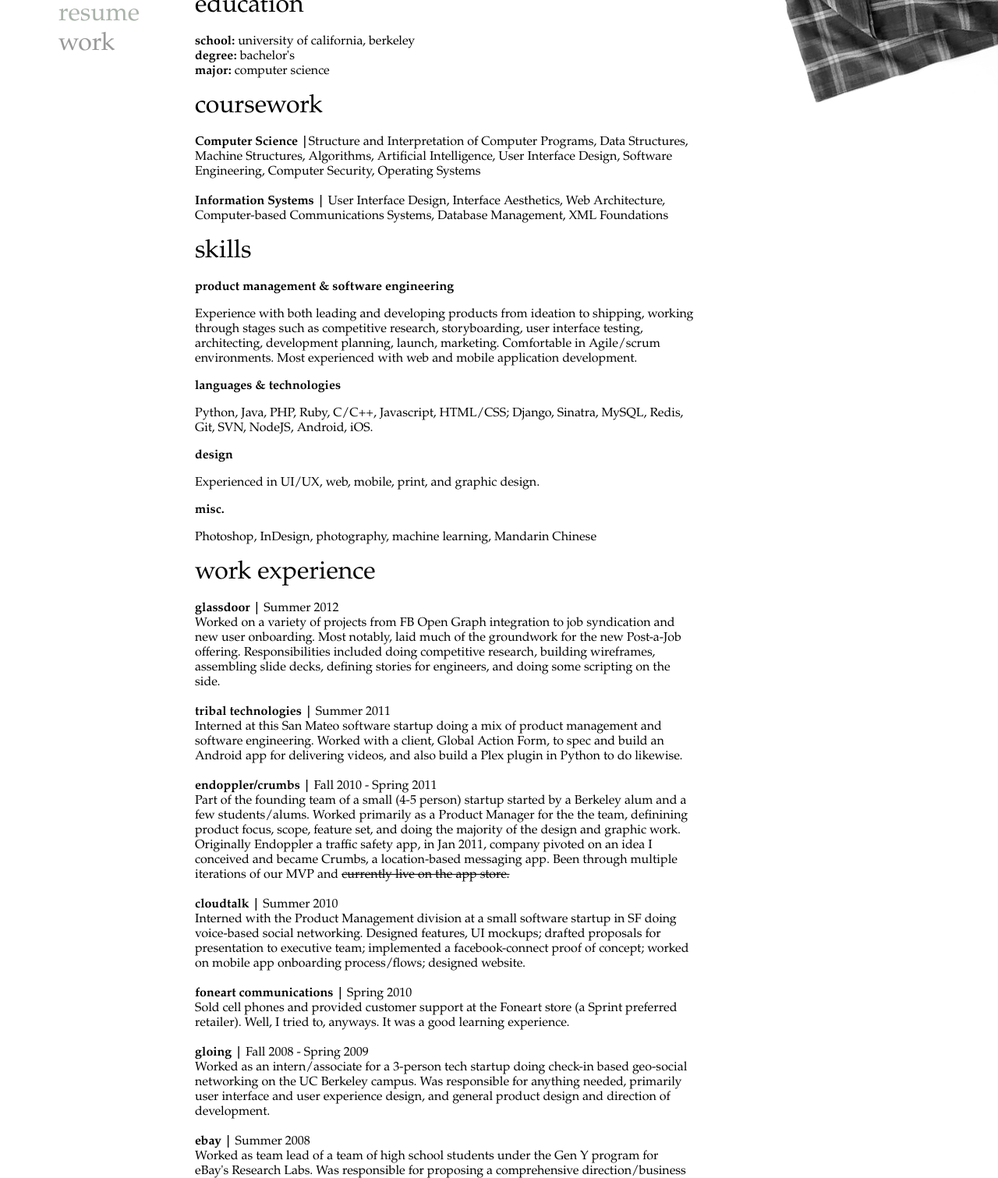
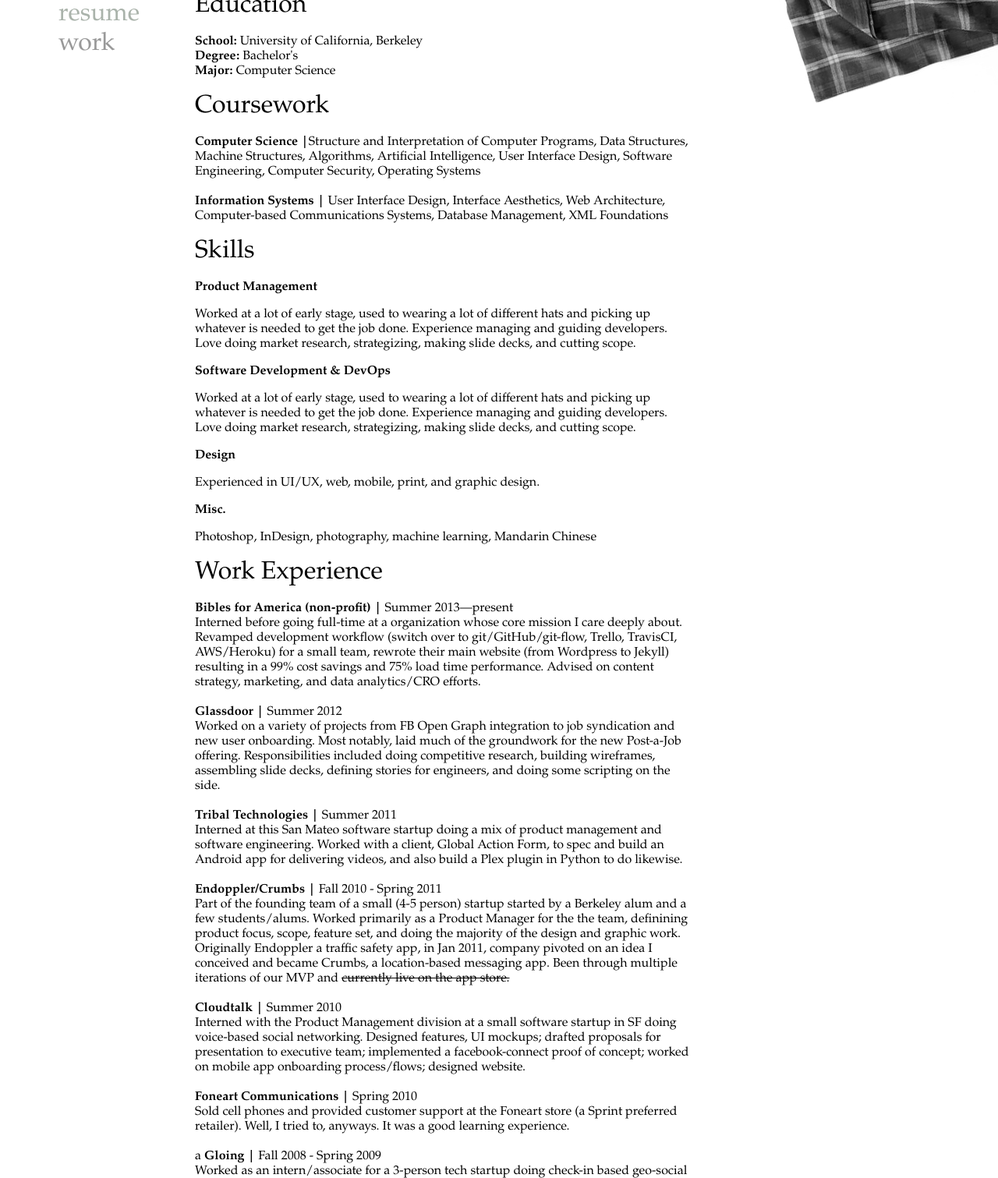
Before and after one commit to ricefield/portfolio, a plain HTML site: page resume/index.html in a window 1280 px wide. Shown: the part 163-1674 px from the top of the page at 78% size. Drawn offline with Linux system fonts and the light colour scheme.

Commit message:
update resume/info

```diff
--- a/resume/index.html
+++ b/resume/index.html
@@ -42,61 +42,66 @@
 	<p id="resume">
 		<a href="resume.pdf">[download PDF]</a>
 
-		<p class="heading">education</p>
-		<span class="subheading">school:</span> university of california, berkeley <br>
-		<span class="subheading">degree:</span> bachelor's <br>
-		<span class="subheading">major:</span> computer science  <br>
+		<p class="heading">Education</p>
+		<span class="subheading">School:</span> University of California, Berkeley <br>
+		<span class="subheading">Degree:</span> Bachelor's <br>
+		<span class="subheading">Major:</span> Computer Science  <br>
 
-		<p class="heading">coursework</p>
+		<p class="heading">Coursework</p>
 
 		<span class="subheading">Computer Science |</span>Structure and Interpretation of Computer Programs, Data Structures, Machine Structures, Algorithms, Artificial Intelligence, User Interface Design, Software Engineering, Computer Security, Operating Systems<br><br>
 
 		<span class="subheading">Information Systems |</span> User Interface Design, Interface Aesthetics, Web Architecture, Computer-based Communications Systems, Database Management, XML Foundations <br>
 
-		<p class="heading">skills</p>
+		<p class="heading">Skills</p>
 
-		<span class="subheading">product management & software engineering</span>
-		<p> Experience with both leading and developing products from ideation to shipping, working through stages such as competitive research, storyboarding, user interface testing, architecting, development planning, launch, marketing. Comfortable in Agile/scrum environments. Most experienced with web and mobile application development.</p>
+		<span class="subheading">Product Management</span>
+		<p> Worked at a lot of early stage, used to wearing a lot of different hats and picking up whatever is needed to get the job done. Experience managing and guiding developers. Love doing market research, strategizing, making slide decks, and cutting scope.</p>
 
-		<span class="subheading">languages & technologies</span>
-		<p>Python, Java, PHP, Ruby, C/C++, Javascript, HTML/CSS; Django, Sinatra, MySQL, Redis, Git, SVN, NodeJS, Android, iOS.</p>
+		<span class="subheading">Software Development & DevOps</span>
+		<p>Worked at a lot of early stage, used to wearing a lot of different hats and picking up whatever is needed to get the job done. Experience managing and guiding developers. Love doing market research, strategizing, making slide decks, and cutting scope.</p>
 
-		<span class="subheading">design</span>
+		<span class="subheading">Design</span>
 		<p>Experienced in UI/UX, web, mobile, print, and graphic design.</p>
 
-		<span class="subheading">misc.</span>
+		<span class="subheading">Misc.</span>
 		<p>Photoshop, InDesign, photography, machine learning, Mandarin Chinese</p>
 
-		<p class="heading">work experience</p>
-			<span class="subheading">glassdoor | </span>
+		<p class="heading">Work Experience</p>
+
+			<span class="subheading">Bibles for America (non-profit) | </span>
+			<span class="dates">Summer 2013—present</span><br>
+			Interned before going full-time at a organization whose core mission I care deeply about. Revamped development workflow (switch over to git/GitHub/git-flow, Trello, TravisCI, AWS/Heroku) for a small team, rewrote their main website (from Wordpress to Jekyll) resulting in a 99% cost savings and 75% load time performance. Advised on content strategy, marketing, and data analytics/CRO efforts.
+			<br><br>
+			<span class="subheading">Glassdoor | </span>
 			<span class="dates">Summer 2012</span><br>
 			Worked on a variety of projects from FB Open Graph integration to job syndication and new user onboarding. Most notably, laid much of the groundwork for the new Post-a-Job offering. Responsibilities included doing competitive research, building wireframes, assembling slide decks, defining stories for engineers, and doing some scripting on the side.
 			<br><br>
-			<span class="subheading">tribal technologies | </span>
+			<span class="subheading">Tribal Technologies | </span>
 			<span class="dates">Summer 2011</span><br>
 			Interned at this San Mateo software startup doing a mix of product management and software engineering. Worked with a client, Global Action Form, to spec and build an Android app for delivering videos, and also build a Plex plugin in Python to do likewise.
 			<br><br>
-			<span class="subheading">endoppler/crumbs | </span>
+			<span class="subheading">Endoppler/Crumbs | </span>
 			<span class="dates">Fall 2010 - Spring 2011</span><br>
 			Part of the founding team of a small (4-5 person) startup started by a Berkeley alum and a few students/alums. Worked primarily as a Product Manager for the the team, definining product focus, scope, feature set, and doing the majority of the design and graphic work. Originally Endoppler a traffic safety app, in Jan 2011, company pivoted on an idea I conceived and became Crumbs, a location-based messaging app. Been through multiple iterations of our MVP and <del>currently live on the app store.</del>
 			<br><br>
-			<span class="subheading">cloudtalk | </span>
+			<span class="subheading">Cloudtalk | </span>
 			<span class="dates">Summer 2010</span><br>
 			Interned with the Product Management division at a small software startup in SF doing voice-based social networking. Designed features, UI mockups; drafted proposals for presentation to executive team; implemented a facebook-connect proof of concept; worked on mobile app onboarding process/flows; designed website.
 			<br><br>
-			<span class="subheading">foneart communications | </span>
+			<span class="subheading">Foneart Communications | </span>
 			<span class="dates">Spring 2010</span><br>
 			Sold cell phones and provided customer support at the Foneart store (a Sprint preferred retailer). Well, I tried to, anyways. It was a good learning experience.
-			<br><br>
-			<span class="subheading">gloing | </span>
+			<br><br>a
+			<span class="subheading">Gloing | </span>
 			<span class="dates">Fall 2008 - Spring 2009</span><br>
 			Worked as an intern/associate for a 3-person tech startup doing check-in based geo-social networking on the UC Berkeley campus. Was responsible for anything needed, primarily user interface and user experience design, and general product design and direction of development.
 			<br><br>
-			<span class="subheading">ebay | </span>
+			<span class="subheading">eBay | </span>
 			<span class="dates">Summer 2008</span><br>
 			Worked as team lead of a team of high school students under the Gen Y program for eBay's Research Labs. Was responsible for proposing a comprehensive direction/business plan for eBay in the next 20 years. Took top prize out of 3 teams, eventually presented to CEO/president of eBay.
 			<br><br>
-			<span class="subheading">cisco systems | </span>
+			<span class="subheading">Cisco Systems | </span>
 			<span class="dates">Fall 2007 - Spring 2008</span><br>
 			Interned at the QA division of a large browser-based project, writing scripts and batch tests. Worked 20 hrs/week while in school before being let go when department was dissolved.
 
```
Also changed, not shown: info/index.html (+14 -14 lines).
